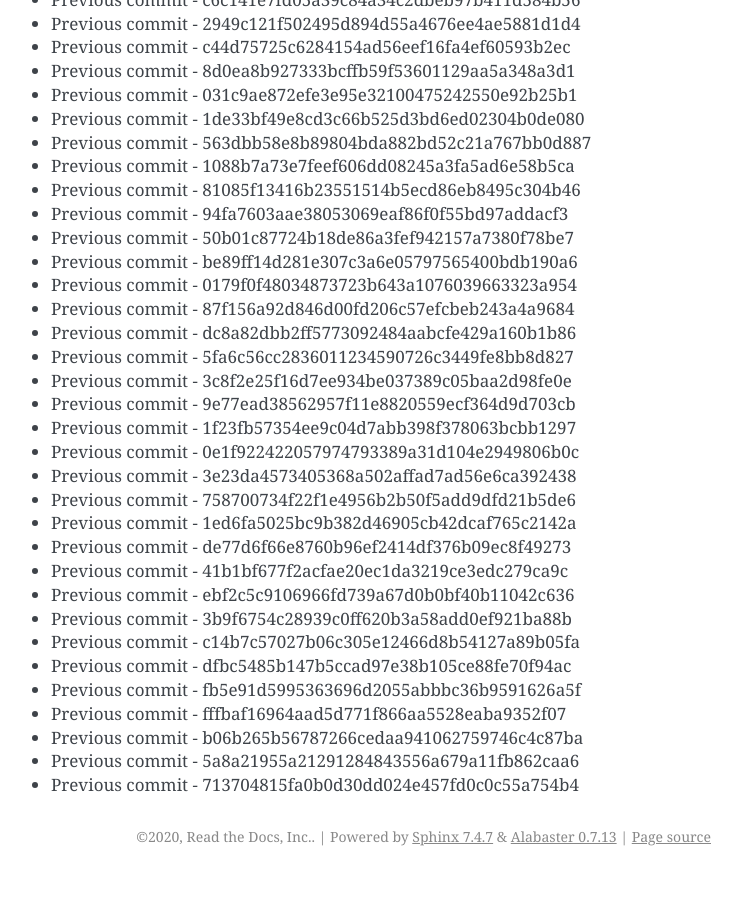
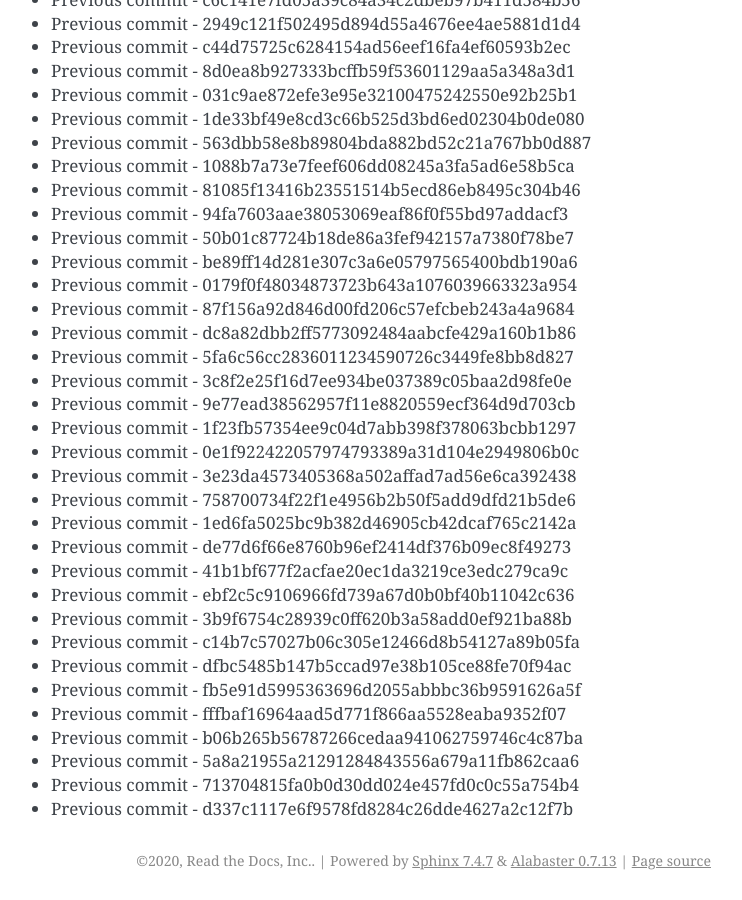
Before and after one commit to readthedocs/rtd-git-stresstest, a Sphinx documentation site: the page built from docs/updates.rst, in a window 1280 px wide and 900 px high, scrolled down 45846 px. Shown: the whole window, without its empty margins (399-1141 px from the left). Built offline with Sphinx 7.4.7, drawn with Linux system fonts in a browser that asks for light colours; before the commit the page ends 46722 px from its top, so only the background shows below that.

Commit message:
Generating commit from previous: d337c1117e6f9578fd8284c26dde4627a2c12f7b

```diff
--- a/docs/updates.rst
+++ b/docs/updates.rst
@@ -1958,3 +1958,4 @@ It can be tested for any performance characteristics.
 * Previous commit - b06b265b56787266cedaa941062759746c4c87ba
 * Previous commit - 5a8a21955a21291284843556a679a11fb862caa6
 * Previous commit - 713704815fa0b0d30dd024e457fd0c0c55a754b4
+* Previous commit - d337c1117e6f9578fd8284c26dde4627a2c12f7b
```
